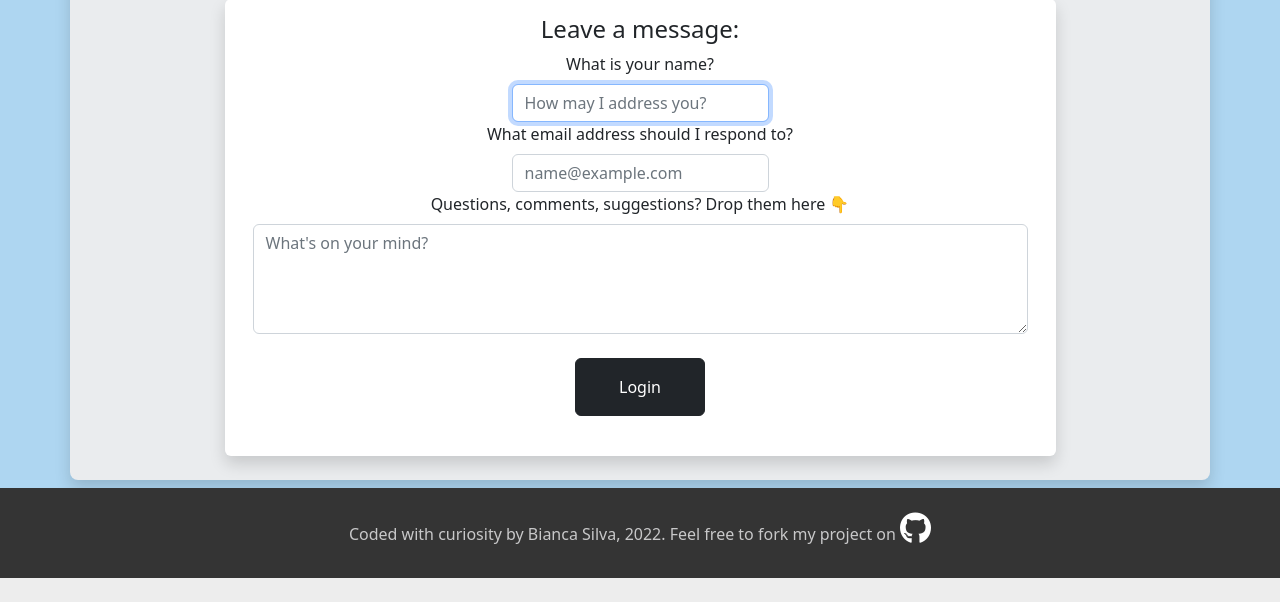
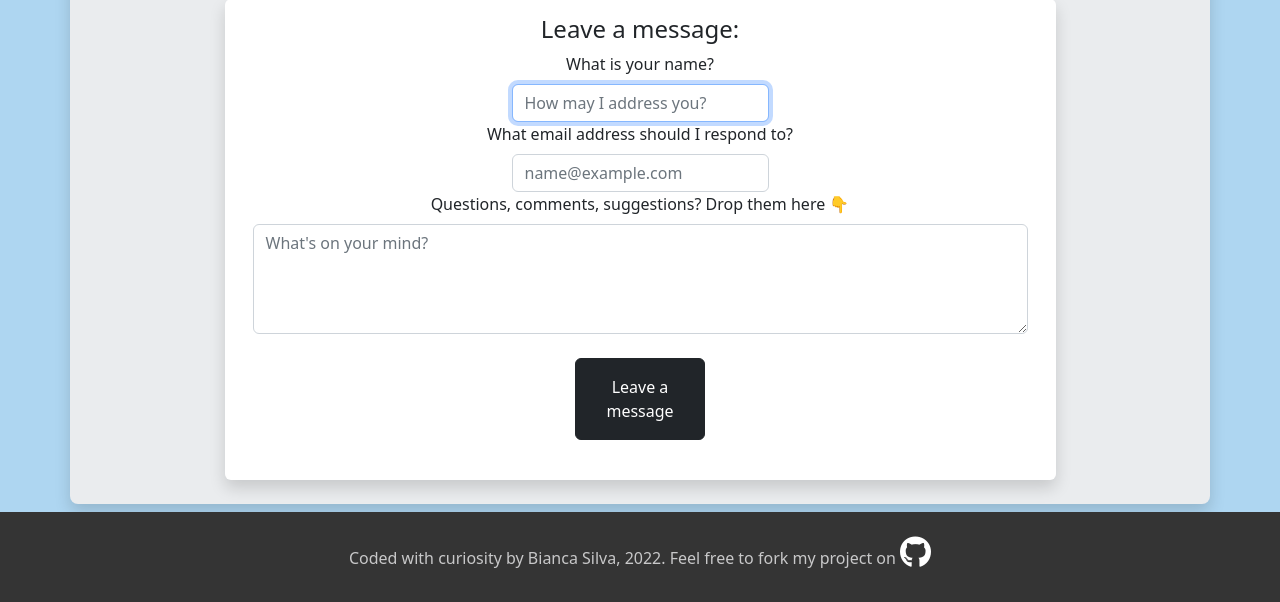
Before and after one commit to TokiLoshi/finalprojectCS50x, a Flask app: page /contact in a window 1280 px wide. Shown: the part 580-1182 px from the top of the page. Before the commit the page ends 1158 px from the top, so only its background shows below. Run offline with Flask 2, Linux system fonts and the light colour scheme; some libraries are stand-ins or nearby versions.

Commit message:
Updated button on contact page

```diff
--- a/app.py
+++ b/app.py
@@ -1293,7 +1293,7 @@ def homeuser():
         green_tariff_display = "Nice work on asking your energy provider to keep you green."
 
       if solar_panels_db == "No":
-        solar_panel_display = "If you've gone solar let us know in the db"
+        solar_panel_display = "If you've gone solar let us know in the tracker."
       else:
         solar_panel_display = "Nice work going solar and getting your energy from renewable sources!"
 
--- a/templates/contact.html
+++ b/templates/contact.html
@@ -27,7 +27,7 @@
               <label for="exampleFormControlTextarea1" class="form-label mx-auto w-auto">Questions, comments, suggestions? Drop them here 👇</label>
               <textarea name="message" class="form-control" id="exampleFormControlTextarea1" placeholder="What's on your mind?" rows="4" required></textarea>
             </div>
-          <button class="btn btn-dark m-2 p-3 col-2">Login</button>
+          <button class="btn btn-dark m-2 p-3 col-2">Leave a message</button>
         </div>
     </div>
     </div>
```
